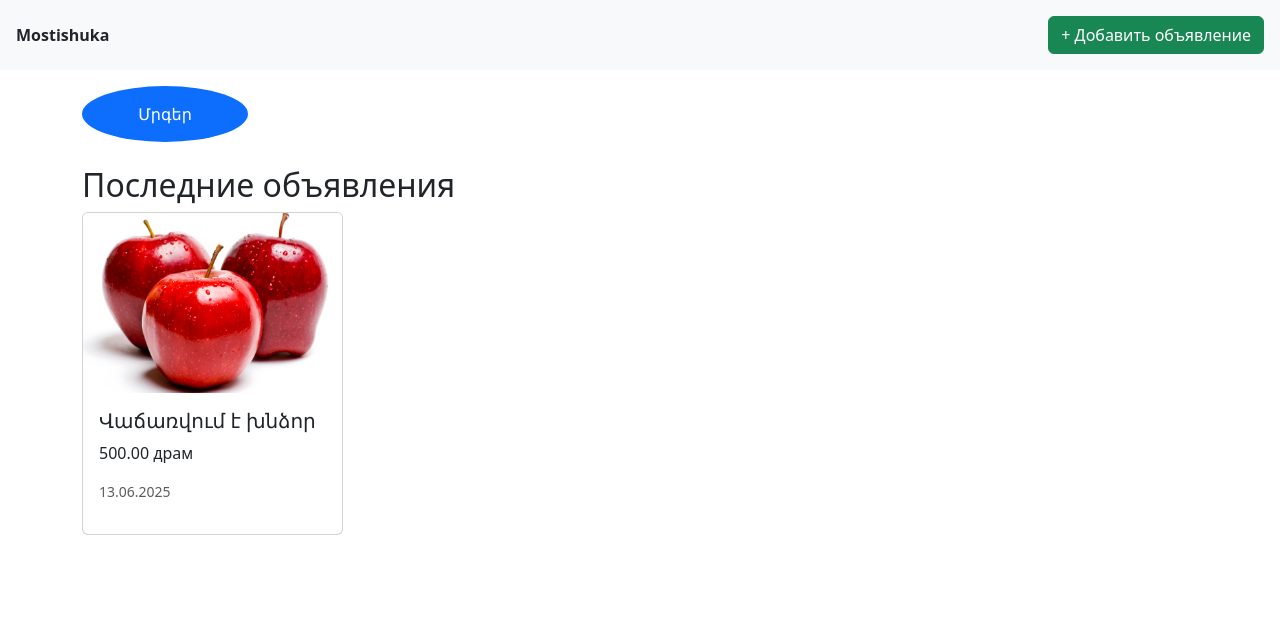
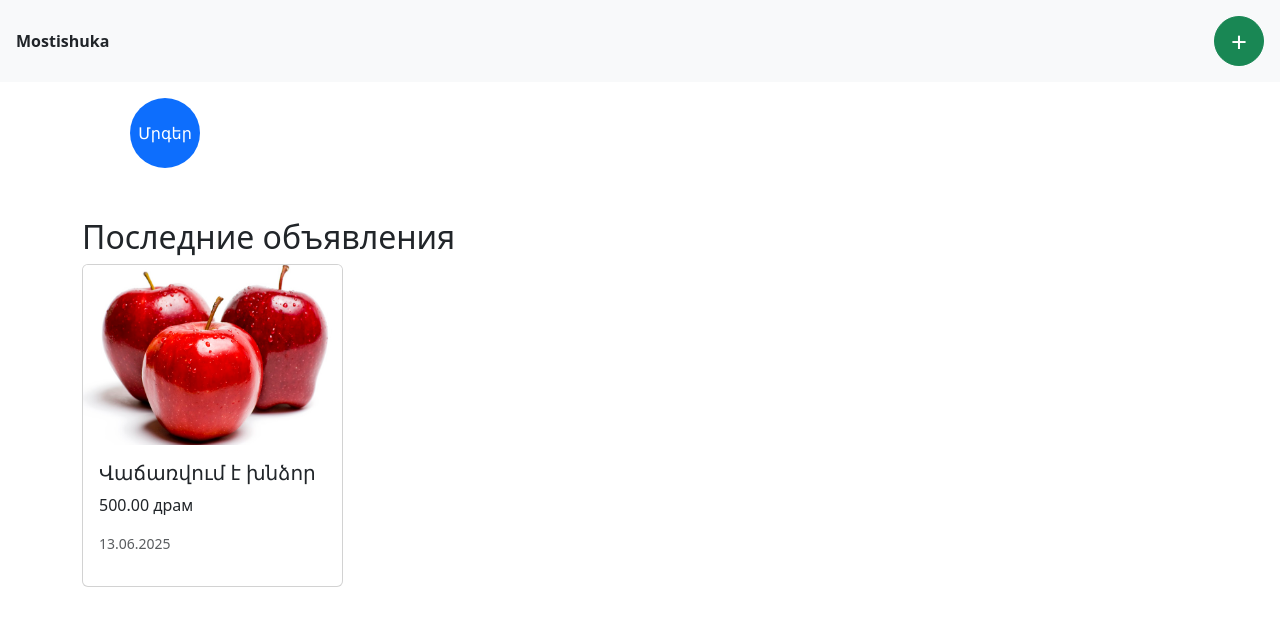
Before and after one commit to ananiansuren96/mostishuka, a Django app: page / in a window 1280 px wide. Shown: the top 626 px of the page. Run offline with Django 5.2, Linux system fonts and the light colour scheme; data comes from the database, SQL or seed files in the repository.

```diff
--- a/listings/templates/listings/home.html
+++ b/listings/templates/listings/home.html
@@ -2,22 +2,57 @@
 <html>
 <head>
   <title>Mostishuka</title>
-  <link rel="stylesheet" href="https://cdn.jsdelivr.net/npm/bootstrap@5.3.0/dist/css/bootstrap.min.css">
+  <link href="https://cdn.jsdelivr.net/npm/bootstrap@5.3.0/dist/css/bootstrap.min.css" rel="stylesheet">
+  <style>
+    .category-circle {
+      width: 70px;
+      height: 70px;
+      font-size: 16px;
+      line-height: 70px;
+      text-align: center;
+      color: white;
+      background-color: #0d6efd;
+      border-radius: 50%;
+      margin: 0 auto 10px;
+      display: flex;
+      align-items: center;
+      justify-content: center;
+      text-decoration: none;
+    }
+    .btn-round {
+      width: 50px;
+      height: 50px;
+      border-radius: 50%;
+      font-size: 28px;
+      display: flex;
+      align-items: center;
+      justify-content: center;
+      padding: 0;
+    }
+    .card a {
+      color: inherit;
+      text-decoration: none;
+    }
+    .card a:hover {
+      color: #0d6efd;
+      text-decoration: none;
+    }
+  </style>
 </head>
 <body>
   <header class="d-flex justify-content-between align-items-center p-3 bg-light">
     <div><strong>Mostishuka</strong></div>
     <div>
-      <a href="{% url 'add_listing' %}" class="btn btn-success">+ Добавить объявление</a>
+      <a href="{% url 'add_listing' %}" class="btn btn-success btn-round">+</a>
     </div>
   </header>
 
   <div class="container mt-3">
     <div class="row text-center mb-4">
       {% for category in categories %}
-        <div class="col-4 col-md-2">
-          <a href="{% url 'category_list' category.slug %}" class="text-decoration-none">
-            <div class="bg-primary text-white rounded-circle p-3">{{ category.name }}</div>
+        <div class="col-4 col-md-2 mb-3">
+          <a href="{% url 'category_list' category.slug %}" class="category-circle">
+            {{ category.name }}
           </a>
         </div>
       {% endfor %}
@@ -26,8 +61,9 @@
     <h2>Последние объявления</h2>
     <div class="row">
       {% for listing in listings %}
-      <div class="col-md-3">
-        <div class="card mb-4">
+        <div class="col-md-3 mb-4">
+          <div class="card h-100">
+            <a href="{% url 'listing_detail' listing.id %}">
               {% if listing.image %}
                 <img src="{{ listing.image.url }}" class="card-img-top" style="height: 180px; object-fit: cover;">
               {% else %}
@@ -38,6 +74,7 @@
                 <p class="card-text">{{ listing.price }} драм</p>
                 <p class="text-muted small">{{ listing.created_at|date:"d.m.Y" }}</p>
               </div>
+            </a>
           </div>
         </div>
       {% endfor %}
--- a/listings/urls.py
+++ b/listings/urls.py
@@ -4,5 +4,6 @@ from . import views
 urlpatterns = [
     path('', views.home, name='home'),
     path('add/', views.add_listing, name='add_listing'),
-    path('category/<slug:slug>/', views.category_list, name='category_list'),
+    path('listing/<int:listing_id>/', views.listing_detail, name='listing_detail'),
+    path('category/<slug:category_slug>/', views.category_list, name='category_list'),
 ]
--- a/listings/views.py
+++ b/listings/views.py
@@ -1,4 +1,3 @@
-### listings/views.py
 from django.shortcuts import render, redirect, get_object_or_404
 from .models import Listing, Category
 
@@ -8,6 +7,9 @@ def home(request):
     return render(request, 'listings/home.html', {'listings': listings, 'categories': categories})
 
 def add_listing(request):
+    if not request.user.is_authenticated:
+        return redirect('login')  # или куда у тебя логин
+
     if request.method == 'POST':
         title = request.POST['title']
         description = request.POST['description']
@@ -16,21 +18,27 @@ def add_listing(request):
         category_id = request.POST['category']
         contact_phone = request.POST['contact_phone']
 
-        category = Category.objects.get(id=category_id)
+        category = get_object_or_404(Category, id=category_id)
         Listing.objects.create(
             title=title,
             description=description,
             price=price,
             image=image,
             category=category,
-            contact_phone=contact_phone
+            contact_phone=contact_phone,
+            user=request.user  # если есть поле user в модели
         )
         return redirect('home')
 
     categories = Category.objects.all()
     return render(request, 'listings/add_listing.html', {'categories': categories})
 
-def category_list(request, slug):
-    category = get_object_or_404(Category, slug=slug)
+def listing_detail(request, listing_id):
+    listing = get_object_or_404(Listing, id=listing_id)
+    return render(request, 'listings/detail.html', {'listing': listing})
+
+def category_list(request, category_slug):
+    category = get_object_or_404(Category, slug=category_slug)
     listings = Listing.objects.filter(category=category).order_by('-created_at')
-    return render(request, 'listings/category_list.html', {'category': category, 'listings': listings})
+    categories = Category.objects.all()
+    return render(request, 'listings/category.html', {'listings': listings, 'category': category, 'categories': categories})
```
Also changed, not shown: listings/templates/listings/detail.html (added, +21 -0 lines). Lines whose indentation alone changed are shown as unchanged.
